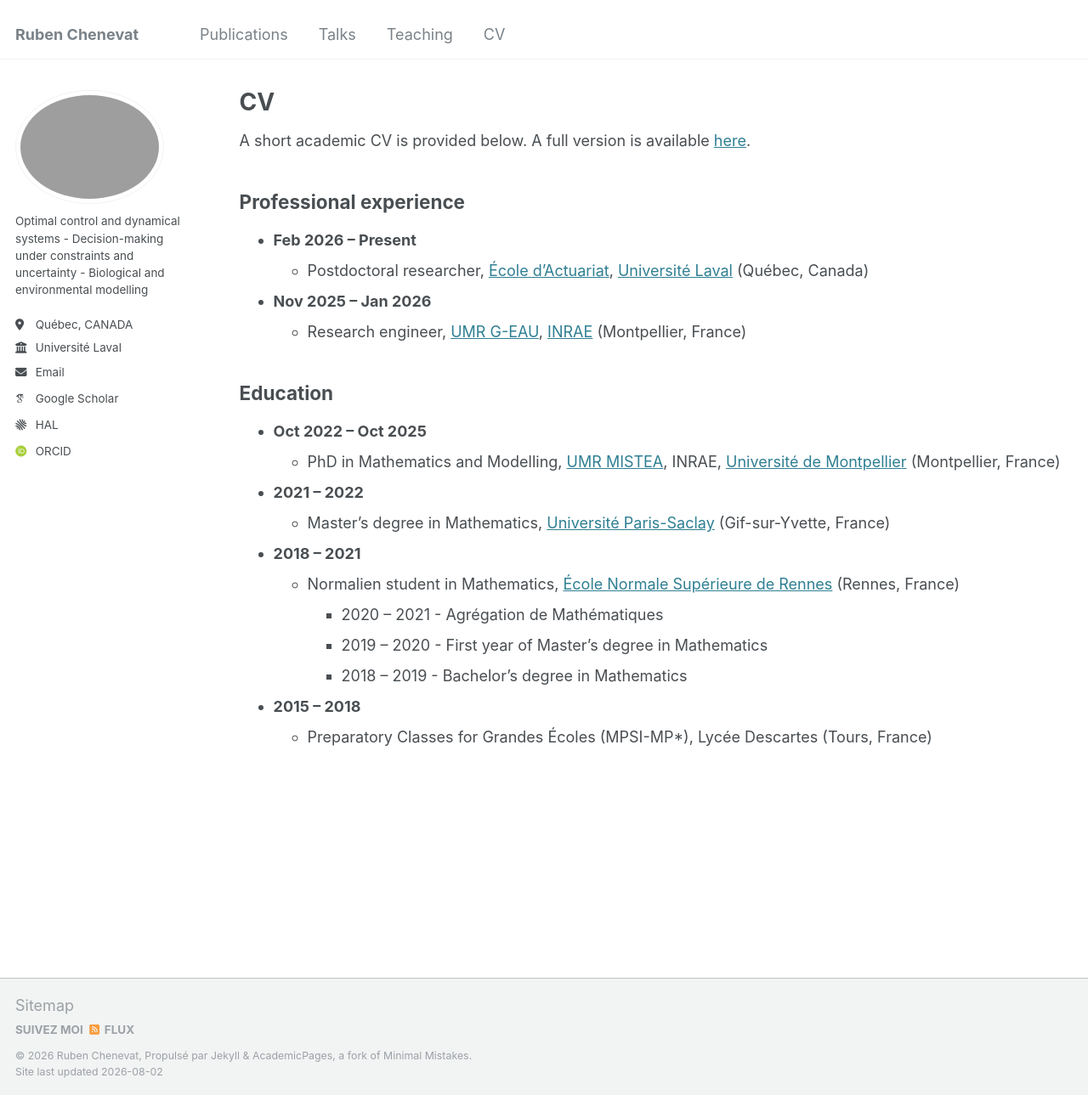
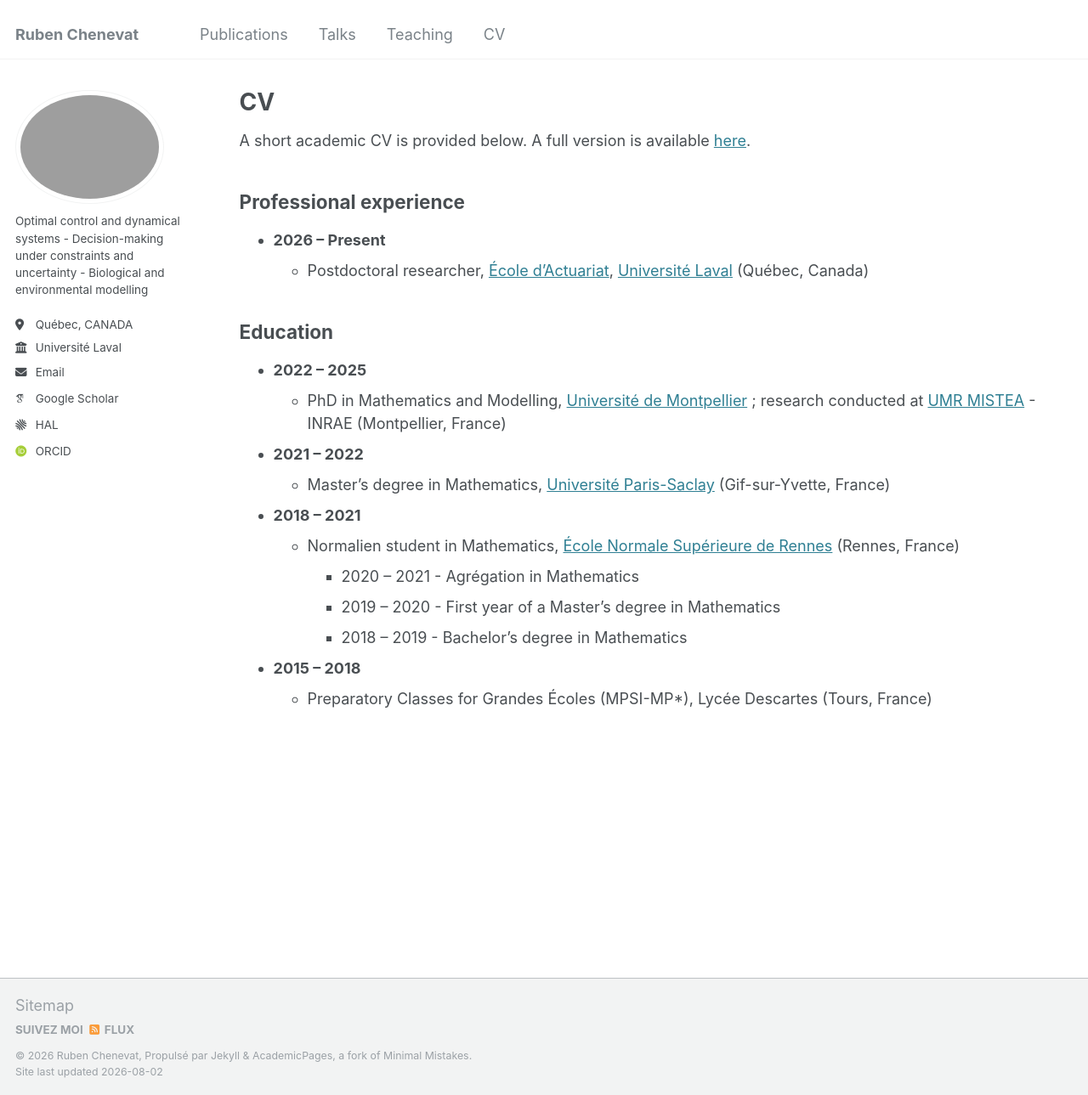
Before and after one commit to rubenchenevat/rubenchenevat.github.io, a Jekyll site: the page built from _pages/cv.md, in a window 1280 px wide and 1289 px high. Shown: the whole window at 85% size. Built offline with Jekyll 4.4.1, drawn with Linux system fonts in a browser that asks for light colours; some web fonts are replaced.

Commit message:
Update cv.md

```diff
--- a/_pages/cv.md
+++ b/_pages/cv.md
@@ -13,21 +13,20 @@ A short academic CV is provided below. A full version is available [here](/files
 
 ## Professional experience
 
-* **Feb 2026 &ndash; Present**
+* **2026 &ndash; Present**
   * Postdoctoral researcher, [&Eacute;cole d'Actuariat](https://www.fsg.ulaval.ca/departements/ecole-dactuariat){:target="_blank"}, [Université Laval](https://www.ulaval.ca/){:target="_blank"} (Québec, Canada)
-* **Nov 2025 &ndash; Jan 2026**
-  * Research engineer, [UMR G-EAU](https://g-eau.fr/index.php/en/umr-g-eau){:target="_blank"}, [INRAE](https://www.inrae.fr/en){:target="_blank"} (Montpellier, France)
+
 
 ## Education
 
-* **Oct 2022 &ndash; Oct 2025**
-  * PhD in Mathematics and Modelling, [UMR MISTEA](https://eng-mistea.montpellier.hub.inrae.fr/){:target="_blank"}, INRAE, [Université de Montpellier](https://www.umontpellier.fr/en/){:target="_blank"} (Montpellier, France)
+* **2022 &ndash; 2025**
+  * PhD in Mathematics and Modelling, [Université de Montpellier](https://www.umontpellier.fr/en/){:target="_blank"} ; research conducted at [UMR MISTEA](https://eng-mistea.montpellier.hub.inrae.fr/){:target="_blank"} - INRAE (Montpellier, France)
 * **2021 &ndash; 2022**
   * Master's degree in Mathematics, [Université Paris-Saclay](https://www.universite-paris-saclay.fr/en){:target="_blank"} (Gif-sur-Yvette, France)
 * **2018 &ndash; 2021**
   * Normalien student in Mathematics, [&Eacute;cole Normale Supérieure de Rennes](https://www.ens-rennes.fr/){:target="_blank"} (Rennes, France)
-    * 2020 &ndash; 2021 - Agrégation de Mathématiques
-    * 2019 &ndash; 2020 - First year of Master's degree in Mathematics
+    * 2020 &ndash; 2021 - Agrégation in Mathematics
+    * 2019 &ndash; 2020 - First year of a Master's degree in Mathematics
     * 2018 &ndash; 2019 - Bachelor's degree in Mathematics
 * **2015 &ndash; 2018**
   * Preparatory Classes for Grandes &Eacute;coles (MPSI-MP*), Lycée Descartes (Tours, France)
```
